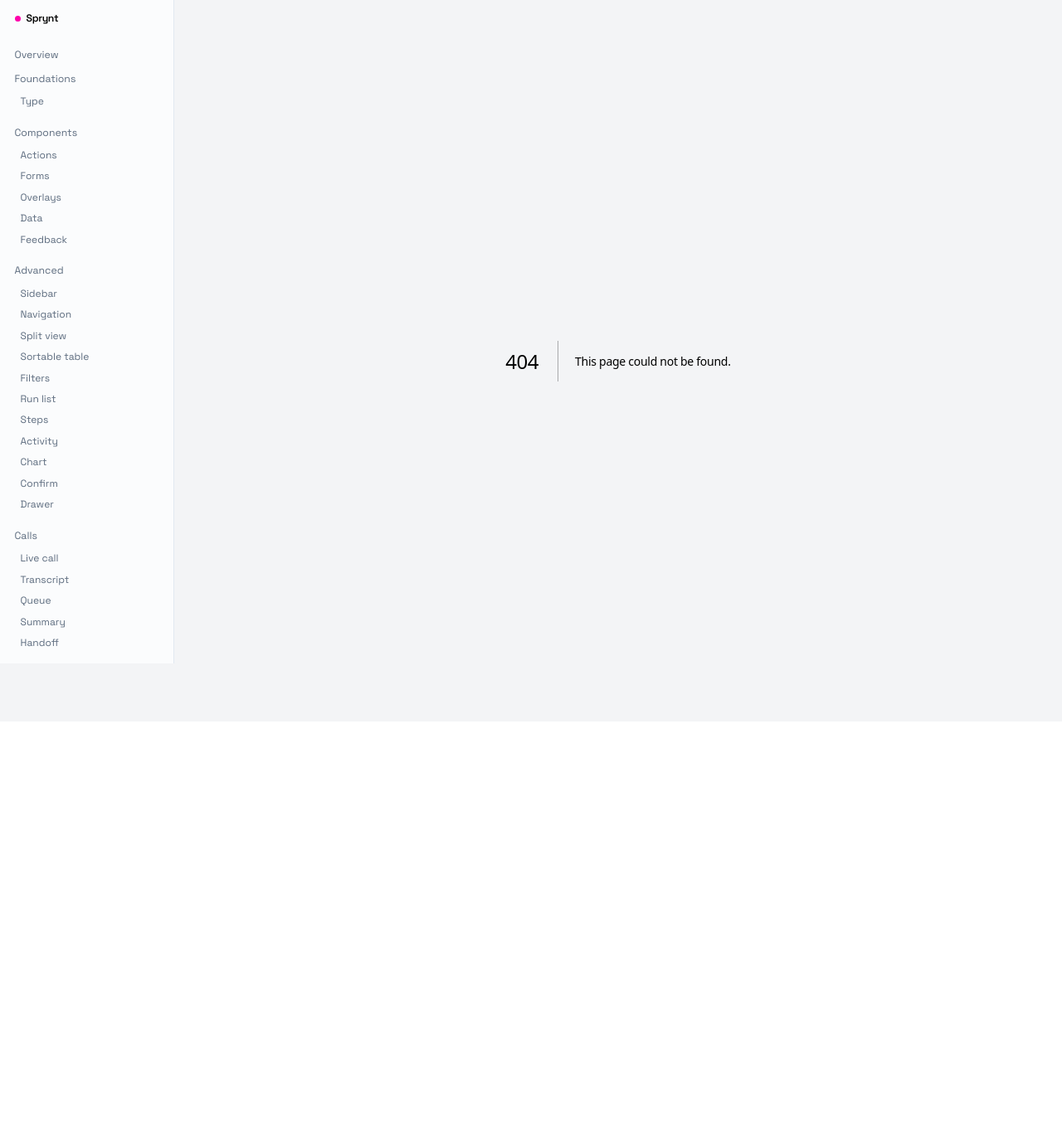
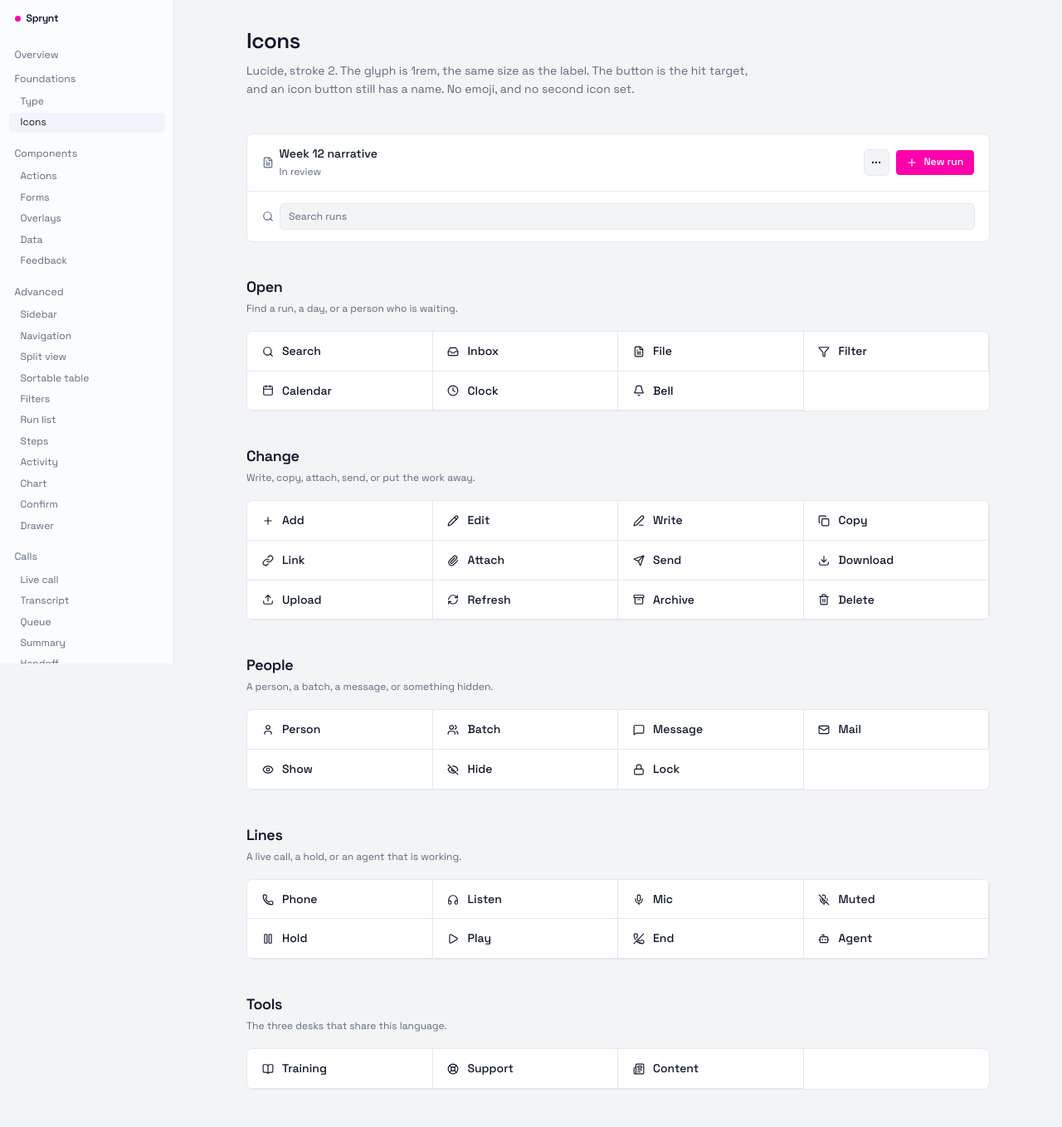
Before and after one commit to Spryntworks/design-system, a Next.js app: page /foundations/icons in a window 1280 px wide. Before the commit this address had no page. Shown: the top 1359 px of the page at 83% size. Before the commit the page ends 870 px from the top, so only its background shows below. Built offline with nearby package versions, Linux system fonts and the light colour scheme.

Commit message:
Catalog the glyphs the desks share.
One Lucide set, stroke 2, grouped by the job: open, change, people, lines, tools, and chrome.

```diff
--- /dev/null
+++ b/app/foundations/icons/page.tsx
@@ -0,0 +1,213 @@
+import type { Metadata } from "next"
+import {
+  ArchiveIcon,
+  ArrowDownIcon,
+  ArrowUpIcon,
+  BellIcon,
+  BookOpenIcon,
+  BotIcon,
+  CalendarIcon,
+  CheckIcon,
+  ChevronDownIcon,
+  ChevronLeftIcon,
+  ChevronRightIcon,
+  ChevronUpIcon,
+  CircleCheckIcon,
+  ClockIcon,
+  CopyIcon,
+  DownloadIcon,
+  EyeIcon,
+  EyeOffIcon,
+  FileTextIcon,
+  FilterIcon,
+  HeadphonesIcon,
+  InboxIcon,
+  InfoIcon,
+  LifeBuoyIcon,
+  LinkIcon,
+  Loader2Icon,
+  LockIcon,
+  MailIcon,
+  MessageSquareIcon,
+  MicIcon,
+  MicOffIcon,
+  MoreHorizontalIcon,
+  NewspaperIcon,
+  OctagonXIcon,
+  PanelLeftIcon,
+  PaperclipIcon,
+  PauseIcon,
+  PencilIcon,
+  PenLineIcon,
+  PhoneIcon,
+  PhoneOffIcon,
+  PlayIcon,
+  PlusIcon,
+  RefreshCwIcon,
+  SearchIcon,
+  SendIcon,
+  SettingsIcon,
+  Trash2Icon,
+  TriangleAlertIcon,
+  UploadIcon,
+  UserIcon,
+  UsersIcon,
+  XIcon,
+  type LucideIcon,
+} from "lucide-react"
+
+import { Button } from "@/components/ui/button"
+import { Input } from "@/components/ui/input"
+
+export const metadata: Metadata = {
+  title: "Icons",
+}
+
+const groups: { title: string; note: string; icons: [string, LucideIcon][] }[] = [
+  {
+    title: "Open",
+    note: "Find a run, a day, or a person who is waiting.",
+    icons: [
+      ["Search", SearchIcon],
+      ["Inbox", InboxIcon],
+      ["File", FileTextIcon],
+      ["Filter", FilterIcon],
+      ["Calendar", CalendarIcon],
+      ["Clock", ClockIcon],
+      ["Bell", BellIcon],
+    ],
+  },
+  {
+    title: "Change",
+    note: "Write, copy, attach, send, or put the work away.",
+    icons: [
+      ["Add", PlusIcon],
+      ["Edit", PencilIcon],
+      ["Write", PenLineIcon],
+      ["Copy", CopyIcon],
+      ["Link", LinkIcon],
+      ["Attach", PaperclipIcon],
+      ["Send", SendIcon],
+      ["Download", DownloadIcon],
+      ["Upload", UploadIcon],
+      ["Refresh", RefreshCwIcon],
+      ["Archive", ArchiveIcon],
+      ["Delete", Trash2Icon],
+    ],
+  },
+  {
+    title: "People",
+    note: "A person, a batch, a message, or something hidden.",
+    icons: [
+      ["Person", UserIcon],
+      ["Batch", UsersIcon],
+      ["Message", MessageSquareIcon],
+      ["Mail", MailIcon],
+      ["Show", EyeIcon],
+      ["Hide", EyeOffIcon],
+      ["Lock", LockIcon],
+    ],
+  },
+  {
+    title: "Lines",
+    note: "A live call, a hold, or an agent that is working.",
+    icons: [
+      ["Phone", PhoneIcon],
+      ["Listen", HeadphonesIcon],
+      ["Mic", MicIcon],
+      ["Muted", MicOffIcon],
+      ["Hold", PauseIcon],
+      ["Play", PlayIcon],
+      ["End", PhoneOffIcon],
+      ["Agent", BotIcon],
+    ],
+  },
+  {
+    title: "Tools",
+    note: "The three desks that share this language.",
+    icons: [
+      ["Training", BookOpenIcon],
+      ["Support", LifeBuoyIcon],
+      ["Content", NewspaperIcon],
+    ],
+  },
+  {
+    title: "Chrome",
+    note: "Menus, the sidebar, and the marks a toast already uses.",
+    icons: [
+      ["Up", ArrowUpIcon],
+      ["Down", ArrowDownIcon],
+      ["Previous", ChevronLeftIcon],
+      ["Next", ChevronRightIcon],
+      ["Expand", ChevronDownIcon],
+      ["Collapse", ChevronUpIcon],
+      ["Check", CheckIcon],
+      ["Sidebar", PanelLeftIcon],
+      ["More", MoreHorizontalIcon],
+      ["Close", XIcon],
+      ["Settings", SettingsIcon],
+      ["Loading", Loader2Icon],
+      ["Done", CircleCheckIcon],
+      ["Info", InfoIcon],
+      ["Alert", TriangleAlertIcon],
+      ["Error", OctagonXIcon],
+    ],
+  },
+]
+
+export default function IconsPage() {
+  return (
+    <div className="flex flex-col gap-12">
+      <header className="max-w-[68ch]">
+        <h1 className="type-display">Icons</h1>
+        <p className="type-body mt-3 text-muted-foreground">
+          Lucide, stroke 2. The glyph is 1rem, the same size as the label. The button is the
+          hit target, and an icon button still has a name. No emoji, and no second icon set.
+        </p>
+      </header>
+
+      <section className="overflow-hidden rounded-xl border border-border bg-card">
+        <div className="flex flex-wrap items-center justify-between gap-3 border-b border-border px-5 py-4">
+          <div className="flex items-center gap-2">
+            <FileTextIcon className="size-4 text-muted-foreground" aria-hidden="true" />
+            <div>
+              <p className="type-label">Week 12 narrative</p>
+              <p className="type-meta mt-1 text-muted-foreground">In review</p>
+            </div>
+          </div>
+          <div className="flex items-center gap-2">
+            <Button variant="outline" size="icon" aria-label="More actions">
+              <MoreHorizontalIcon />
+            </Button>
+            <Button>
+              <PlusIcon />
+              New run
+            </Button>
+          </div>
+        </div>
+        <div className="flex items-center gap-2 px-5 py-4">
+          <SearchIcon className="size-4 shrink-0 text-muted-foreground" aria-hidden="true" />
+          <Input placeholder="Search runs" aria-label="Search runs" />
+        </div>
+      </section>
+
+      {groups.map((group) => (
+        <section key={group.title}>
+          <h2 className="type-title">{group.title}</h2>
+          <p className="type-meta mt-2 max-w-[68ch] text-muted-foreground">{group.note}</p>
+          <ul className="mt-5 grid overflow-hidden rounded-xl border border-border bg-card sm:grid-cols-2 md:grid-cols-4">
+            {group.icons.map(([name, Icon]) => (
+              <li
+                key={name}
+                className="flex items-center gap-3 px-5 py-4 shadow-[inset_-1px_-1px_0_0_var(--border)]"
+              >
+                <Icon className="size-4 shrink-0" aria-hidden="true" />
+                <span className="type-label">{name}</span>
+              </li>
+            ))}
+          </ul>
+        </section>
+      ))}
+    </div>
+  )
+}
--- a/app/foundations/page.tsx
+++ b/app/foundations/page.tsx
@@ -43,7 +43,7 @@ export default function FoundationsPage() {
           Color, type, space, and radius from the GTM desk. These values are the
           CSS variables in{" "}
           <code className="type-data text-foreground">app/globals.css</code>.
-          Components read them. Tools should too. Type is its own page.
+          Components read them. Tools should too. Type and icons are their own pages.
         </p>
       </header>
 
--- a/app/globals.css
+++ b/app/globals.css
@@ -112,6 +112,9 @@
     text-wrap: balance;
     letter-spacing: -0.02em;
   }
+  .lucide {
+    stroke-width: 2;
+  }
   ::selection {
     background: #fef08a;
     color: var(--foreground);
--- a/components/docs/shell.tsx
+++ b/components/docs/shell.tsx
@@ -15,6 +15,7 @@ const links = [
 
 const foundationLinks = [
   { href: "/foundations/type", label: "Type" },
+  { href: "/foundations/icons", label: "Icons" },
 ]
 
 const componentLinks = [
```
